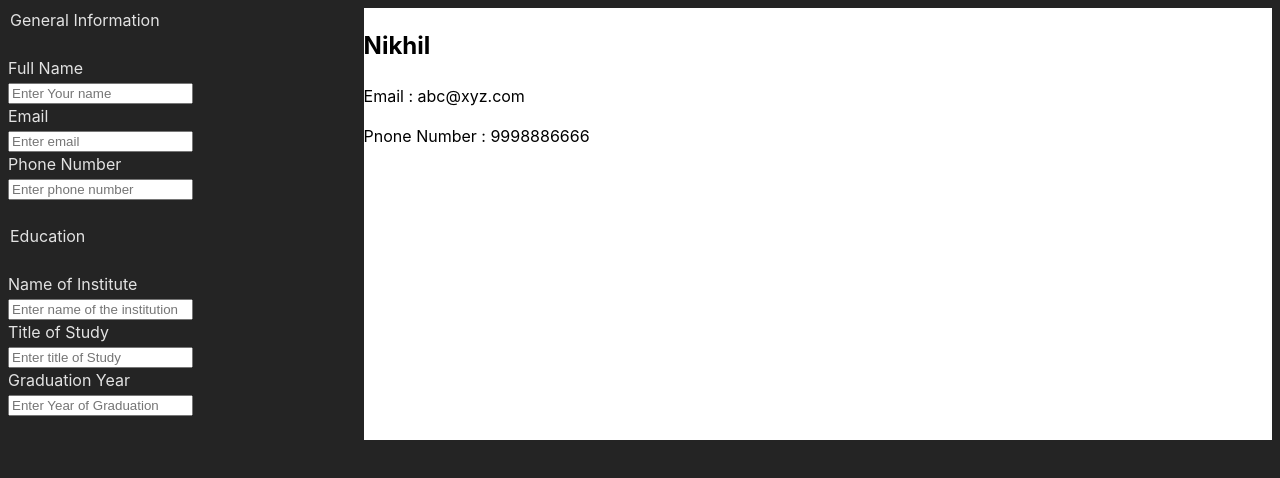
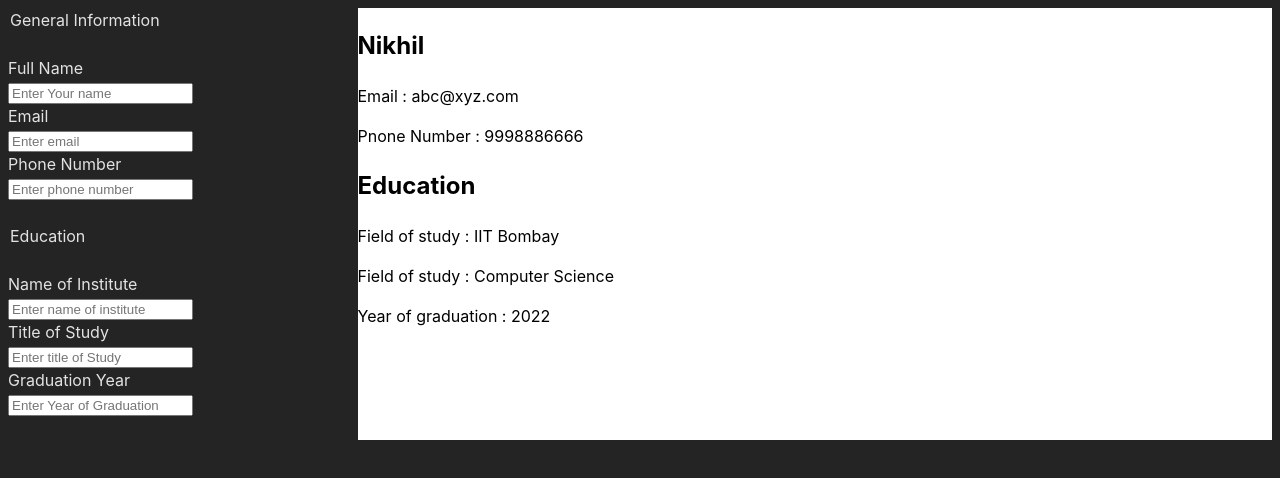
Before and after one commit to nikhil-tiwary61/cv-builder, a React (Vite) app: page / in a window 1280 px wide. Shown: the top 478 px of the page. Built offline with nearby package versions, Linux system fonts and the light colour scheme.

Commit message:
add states for Education and EducationForm

```diff
--- a/src/App.jsx
+++ b/src/App.jsx
@@ -1,8 +1,9 @@
-import './App.css'
-import { useState } from "react"
-import GeneralInformationForm from './components/GeneralInformationForm'
-import GeneralInformation from './components/resume/GeneralInformation';
-import EducationForm from './components/EducationForm';
+import "./App.css";
+import { useState } from "react";
+import GeneralInformationForm from "./components/GeneralInformationForm";
+import GeneralInformation from "./components/resume/GeneralInformation";
+import EducationForm from "./components/EducationForm";
+import Education from "./components/resume/Education";
 
 export default function App() {
   //state variables for General Information
@@ -11,25 +12,58 @@ export default function App() {
   const [phoneNumber, setPhoneNumber] = useState("9998886666");
 
   //handle functions to change state variables of General Information
-  function changeName(e){
+  function changeName(e) {
     setName(e.target.value);
   }
-  function changeEmail(e){
+  function changeEmail(e) {
     setEmail(e.target.value);
   }
-  function changePhoneNumber(e){
+  function changePhoneNumber(e) {
     setPhoneNumber(e.target.value);
+  }
+
+  //state variables for Education Information
+  const [institute, setInstitute] = useState("IIT Bombay");
+  const [fieldOfStudy, setFieldOfStudy] = useState("Computer Science");
+  const [yearOfGraduation, setYearOfGraduation] = useState("2022");
+
+  //handle functions to change state variables of General Information
+  function changeInstitute(e) {
+    setInstitute(e.target.value);
+  }
+  function changeFieldOfStudy(e) {
+    setFieldOfStudy(e.target.value);
+  }
+  function changeYearOfGraduation(e) {
+    setYearOfGraduation(e.target.value);
   }
 
   return (
     <div className="main-page">
-    <div className="sidebar">
-      <GeneralInformationForm changeName={changeName} changeEmail={changeEmail} changePhoneNumber={changePhoneNumber} />
-      <EducationForm />
+      <div className="sidebar">
+        <GeneralInformationForm
+          changeName={changeName}
+          changeEmail={changeEmail}
+          changePhoneNumber={changePhoneNumber}
+        />
+        <EducationForm
+          changeInstitute={changeInstitute}
+          changeFieldOfStudy={changeFieldOfStudy}
+          changeYearOfGraduation={changeYearOfGraduation}
+        />
+      </div>
+      <div className="resume">
+        <GeneralInformation
+          name={name}
+          email={email}
+          phoneNumber={phoneNumber}
+        />
+        <Education
+          institute={institute}
+          fieldOfStudy={fieldOfStudy}
+          yearOfGraduation={yearOfGraduation}
+        />
+      </div>
     </div>
-    <div className="resume">
-      <GeneralInformation name={name} email={email} phoneNumber={phoneNumber} />
-    </div>
-    </div>
-  )
+  );
 }
--- a/src/components/EducationForm.jsx
+++ b/src/components/EducationForm.jsx
@@ -1,18 +1,44 @@
-export default function EducationForm(){
+export default function EducationForm({
+  changeInstitute,
+  changeFieldOfStudy,
+  changeYearOfGraduation,
+}) {
   return (
     <div className="education">
       <form action="" className="form-education">
-            <legend>Education</legend><br />
-            <label htmlFor="">Name of Institute <br />
-            <input type="text" placeholder="Enter name of the institution" /><br />
+        <legend>Education</legend>
+        <br />
+        <label htmlFor="">
+          Name of Institute <br />
+          <input
+            type="text"
+            placeholder="Enter name of institute"
+            onChange={changeInstitute}
+          />
+          <br />
         </label>
-            <label htmlFor="">Title of Study<br />
-            <input type="text" placeholder="Enter title of Study" /><br />
+        <label htmlFor="">
+          Title of Study
+          <br />
+          <input
+            type="text"
+            placeholder="Enter title of Study"
+            onChange={changeFieldOfStudy}
+          />
+          <br />
         </label>
-            <label htmlFor="">Graduation Year<br />
-            <input type="text" placeholder="Enter Year of Graduation" /><br />
-            </label><br />
+        <label htmlFor="">
+          Graduation Year
+          <br />
+          <input
+            type="text"
+            placeholder="Enter Year of Graduation"
+            onChange={changeYearOfGraduation}
+          />
+          <br />
+        </label>
+        <br />
       </form>
     </div>
-      )
+  );
 }
--- /dev/null
+++ b/src/components/resume/Education.jsx
@@ -0,0 +1,14 @@
+export default function Education({
+  institute,
+  fieldOfStudy,
+  yearOfGraduation,
+}) {
+  return (
+    <section>
+      <h2>Education</h2>
+      <p>Field of study : {institute}</p>
+      <p>Field of study : {fieldOfStudy}</p>
+      <p>Year of graduation : {yearOfGraduation}</p>
+    </section>
+  );
+}
```
Lines whose indentation alone changed are shown as unchanged.
